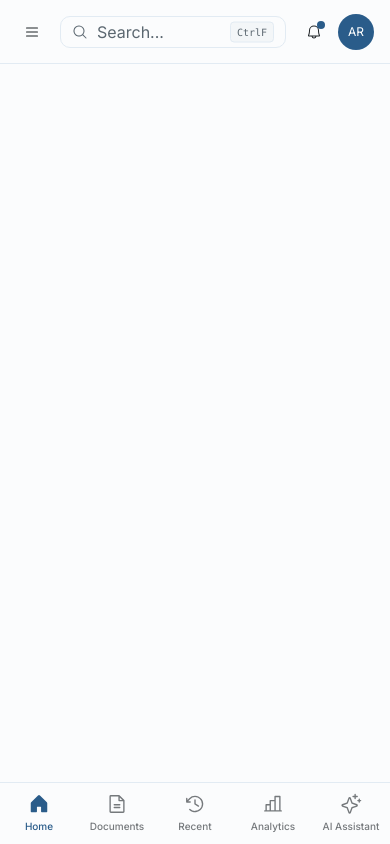
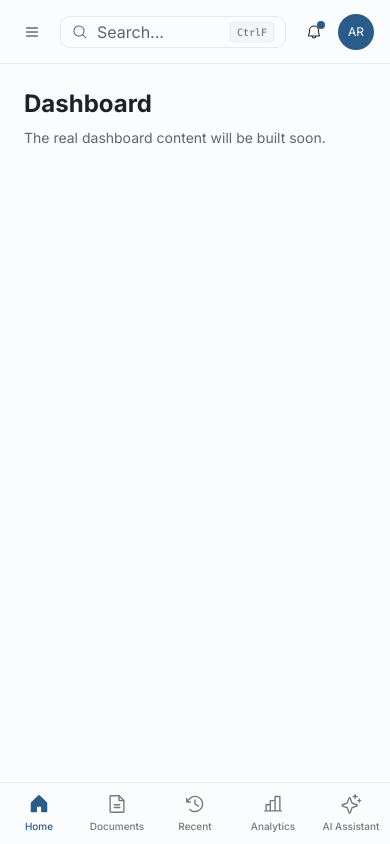
Before and after one commit to ukazimchisom/docolab, a Next.js app: page /dashboard in a window 390 px wide. Built offline with nearby package versions, Linux system fonts and the light colour scheme.

Commit message:
feat: assemble complete responsive app shell in (app) layout

```diff
--- a/src/app/(app)/dashboard/page.tsx
+++ b/src/app/(app)/dashboard/page.tsx
@@ -1,17 +1,10 @@
-import { IconRail } from "@/components/app/icon-rail";
-import { BottomTabBar } from "@/components/app/bottom-tab-bar";
-import { SecondaryPanelDesktop } from "@/components/app/secondary-panel-desktop";
-import { TopBar } from "@/components/app/top-bar";
-
 export default function DashboardPage() {
   return (
-    <div className="flex h-screen">
-      <IconRail />
-      <SecondaryPanelDesktop />
-      <div className="flex flex-1 flex-col">
-        <TopBar />
-      </div>
-      <BottomTabBar />
+    <div className="p-6">
+      <h1 className="text-2xl font-bold text-foreground">Dashboard</h1>
+      <p className="mt-2 text-sm text-muted-foreground">
+        The real dashboard content will be built soon.
+      </p>
     </div>
   );
 }
--- a/src/app/(app)/layout.tsx
+++ b/src/app/(app)/layout.tsx
@@ -1,3 +1,20 @@
+import { IconRail } from "@/components/app/icon-rail";
+import { BottomTabBar } from "@/components/app/bottom-tab-bar";
+import { SecondaryPanelDesktop } from "@/components/app/secondary-panel-desktop";
+import { TopBar } from "@/components/app/top-bar";
+
 export default function AppLayout({ children }: { children: React.ReactNode }) {
-  return <>{children}</>;
+  return (
+    <div className="flex h-dvh overflow-hidden bg-background">
+      <IconRail />
+      <SecondaryPanelDesktop />
+
+      <div className="flex flex-1 flex-col overflow-hidden">
+        <TopBar />
+        <main className="flex-1 overflow-y-auto pb-16 md:pb-0">{children}</main>
+      </div>
+
+      <BottomTabBar />
+    </div>
+  );
 }
--- a/src/components/app/secondary-panel-content.tsx
+++ b/src/components/app/secondary-panel-content.tsx
@@ -29,7 +29,7 @@ export function SecondaryPanelContent() {
   const [foldersOpen, setFoldersOpen] = useState(true);
 
   return (
-    <div className="flex h-full flex-col overflow-y-auto px-3 py-5">
+    <div className="flex h- flex-col overflow-y-auto px-3 py-5">
       <h2 className="px-2 text-lg font-semibold text-sidebar-foreground">
         Documents
       </h2>
--- a/src/components/app/secondary-panel-desktop.tsx
+++ b/src/components/app/secondary-panel-desktop.tsx
@@ -2,7 +2,7 @@ import { SecondaryPanelContent } from "./secondary-panel-content";
 
 export function SecondaryPanelDesktop() {
   return (
-    <aside className="hidden h-full w-64 flex-col border-r border-sidebar-border bg-sidebar md:flex lg:w-72">
+    <aside className="hidden h-full w-64 flex-col border-r border-sidebar-border bg-sidebar md:flex lg:w-62">
       <SecondaryPanelContent />
     </aside>
   );
```
